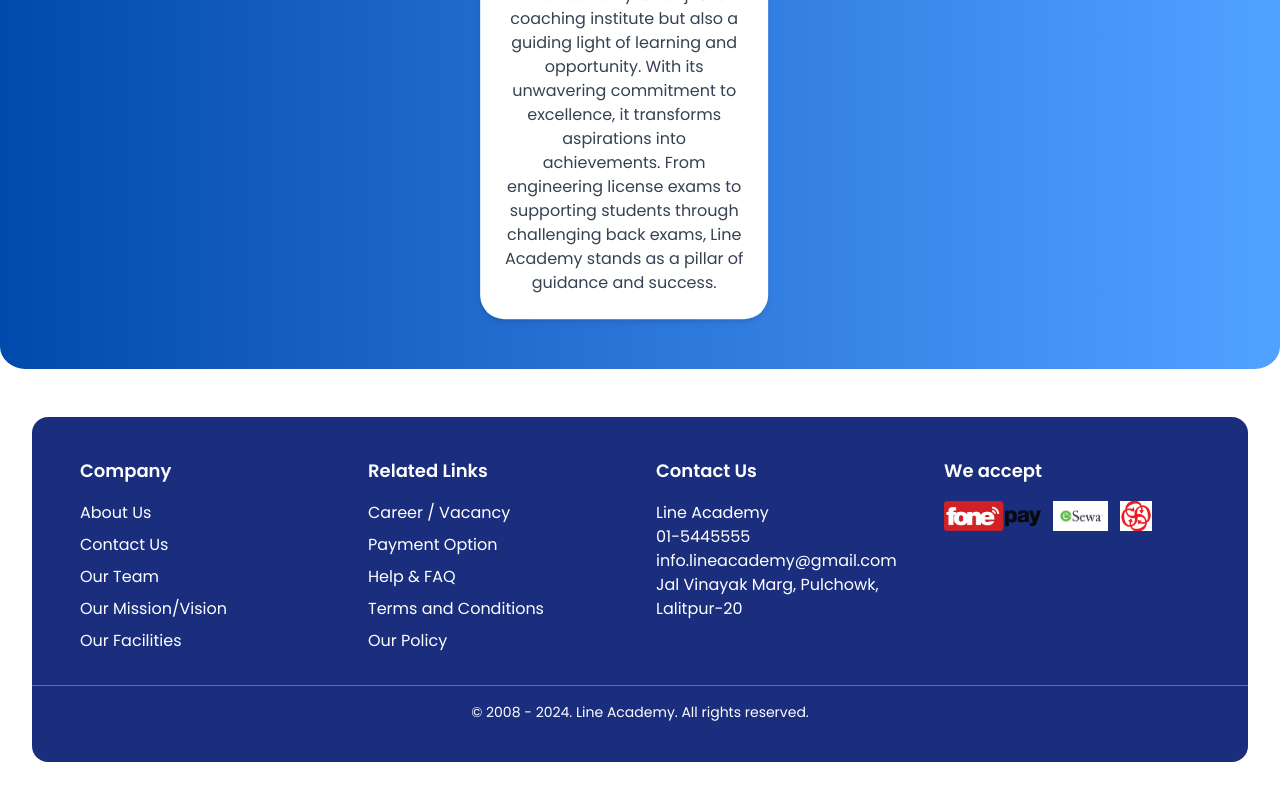
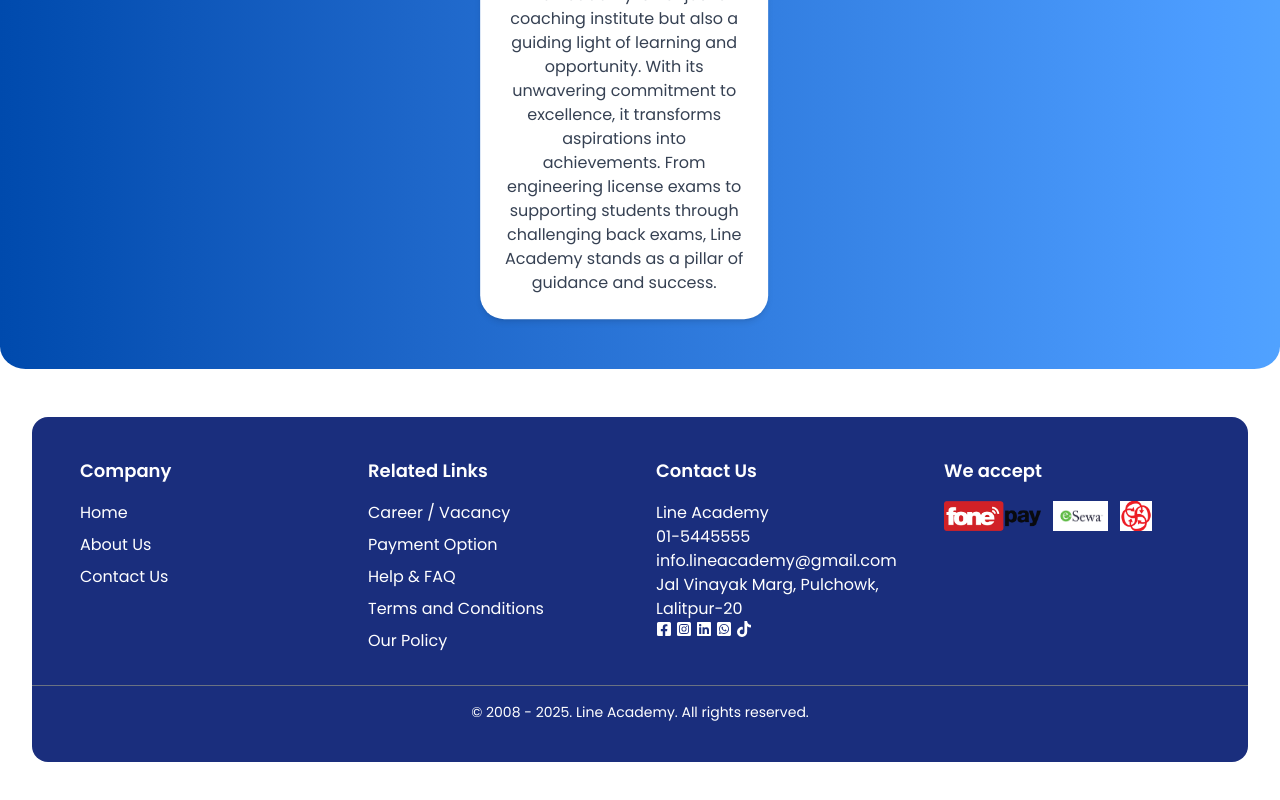
Before and after one commit to suman-190/line-academy, a Next.js app: page / in a window 1280 px wide. Shown: the part 3265-4065 px from the top of the page. Built offline with nearby package versions, Linux system fonts and the light colour scheme.

Commit message:
Footer changed

```diff
--- a/src/components/footer.component.jsx
+++ b/src/components/footer.component.jsx
@@ -1,10 +1,12 @@
 import Image from "next/image";
 import { Poppins } from "next/font/google";
-// import { Facebook, Instagram, Linkedin, Youtube, TikTok } from "lucide-react";
+// import { Facebook, Instagram, Linkedin, Youtube, TikTok, Link } from "lucide-react";
+import { FaFacebookSquare, FaInstagramSquare, FaLinkedin, FaTiktok, FaWhatsappSquare } from "react-icons/fa";
 
 import Esewa from "../../public/Payment/download.png";
 import PhonePay from "../../public/Payment/fonepay-logo.png";
 import ConnectIps from "../../public/Payment/connect_ips.png";
+import Link from "next/link";
 
 const poppins = Poppins({
   subsets: ["latin"],
@@ -22,11 +24,10 @@ const Footer = () => {
           <div>
             <h3 className="text-lg font-semibold mb-4">Company</h3>
             <ul className="space-y-2">
-              <li><a href="#" className="hover:underline">About Us</a></li>
-              <li><a href="#" className="hover:underline">Contact Us</a></li>
-              <li><a href="#" className="hover:underline">Our Team</a></li>
-              <li><a href="#" className="hover:underline">Our Mission/Vision</a></li>
-              <li><a href="#" className="hover:underline">Our Facilities</a></li>
+              <li><a href="/" className="hover:underline">Home</a></li>
+              <li><a href="/about" className="hover:underline">About Us</a></li>
+              <li><a href="/contact" className="hover:underline">Contact Us</a></li>
+
             </ul>
           </div>
 
@@ -44,11 +45,21 @@ const Footer = () => {
 
           {/* Contact Section */}
           <div>
+            <div>
             <h3 className="text-lg font-semibold mb-4">Contact Us</h3>
             <p>Line Academy</p>
             <p>01-5445555</p>
             <p>info.lineacademy@gmail.com</p>
             <p>Jal Vinayak Marg, Pulchowk, Lalitpur-20</p>
+            </div>
+            <div className="flex gap-1">
+            <Link href={"./"}><FaFacebookSquare/></Link>
+            <Link href={"./"}><FaInstagramSquare/></Link>
+            <Link href={"./"}><FaLinkedin/></Link>
+            <Link href={"./"}><FaWhatsappSquare/></Link>
+            <Link href={"./"}><FaTiktok/></Link>
+
+            </div>
 
             {/* Social Icons */}
             <div className="flex space-x-4 mt-4">
@@ -73,7 +84,7 @@ const Footer = () => {
 
         {/* Copyright */}
         <div className="text-center text-sm mt-8 border-t border-gray-500 pt-4">
-          © 2008 - 2024. Line Academy. All rights reserved.
+          © 2008 - 2025. Line Academy. All rights reserved.
         </div>
       </footer>
     </div>
```
